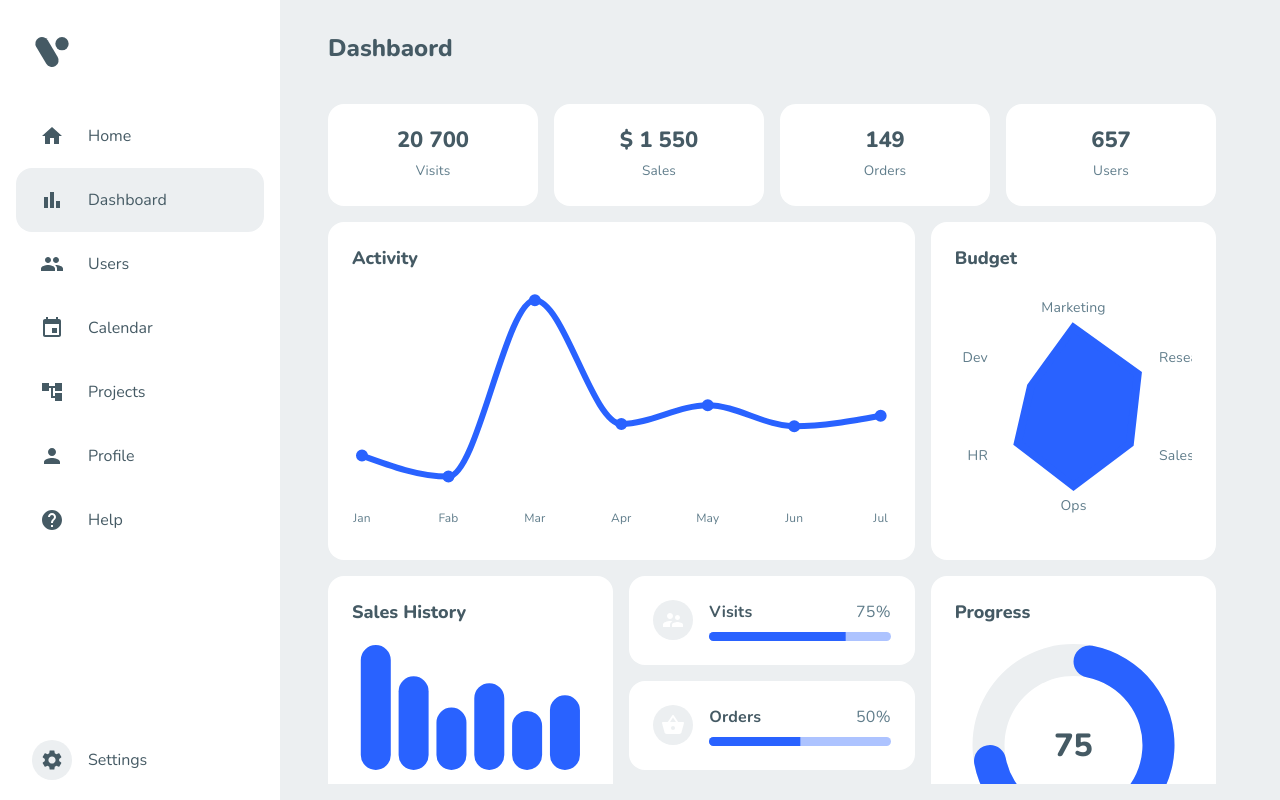
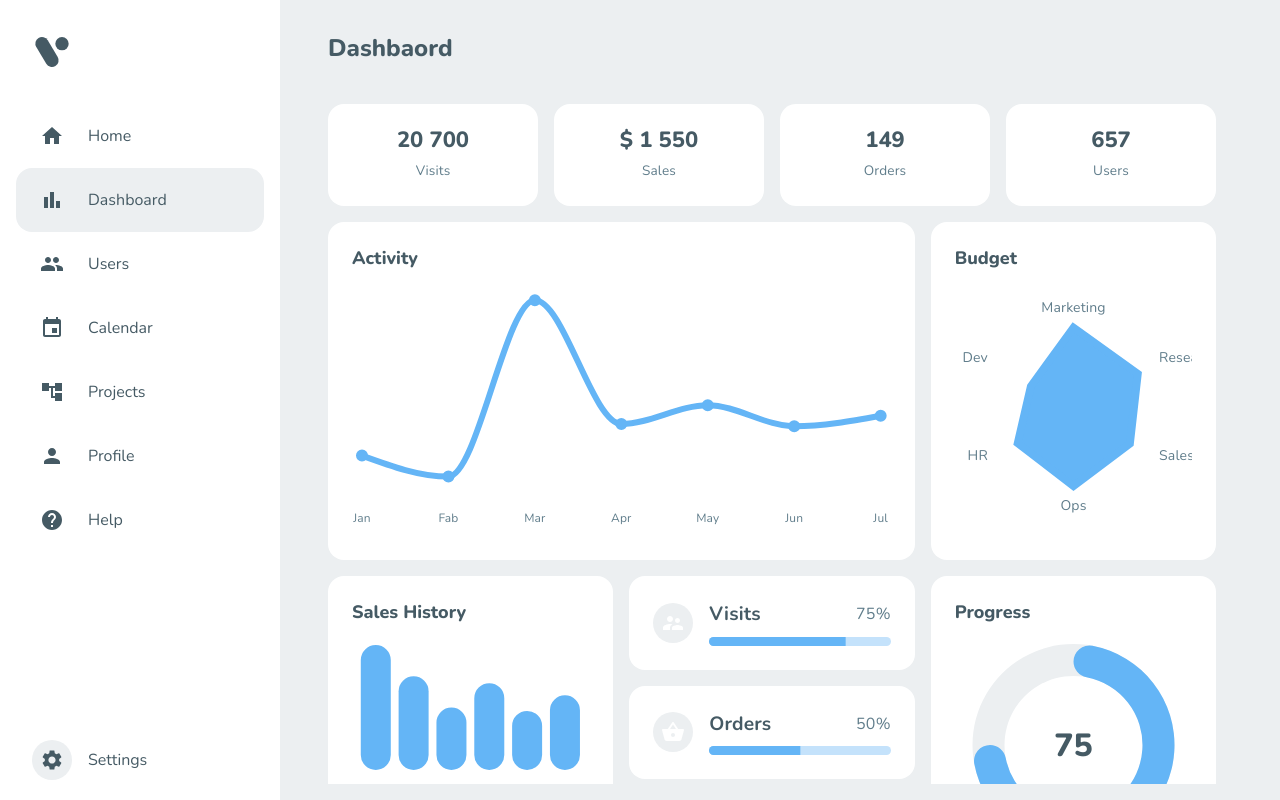
Before and after one commit to Smitt2767/MUI, a React (Create React App) app: page /dashboard in a window 1280 px wide. Built offline with nearby package versions, Linux system fonts and the light colour scheme.

Commit message:
primary color switching functionality added

```diff
--- a/public/index.html
+++ b/public/index.html
@@ -2,7 +2,7 @@
 <html lang="en">
   <head>
     <meta charset="utf-8" />
-    <!-- <link rel="icon" href="%PUBLIC_URL%/favicon.ico" /> -->
+    <link rel="icon" href="%PUBLIC_URL%/favicon.ico" />
     <meta name="viewport" content="width=device-width, initial-scale=1" />
     <meta name="theme-color" content="#000000" />
     <meta
@@ -10,7 +10,7 @@
       content="Web site created using create-react-app"
     />
 
-    <title>React App</title>
+    <title>MUI Dashboard</title>
   </head>
   <body>
     <noscript>You need to enable JavaScript to run this app.</noscript>
--- a/src/components/Drawer/SettingsDrawer.js
+++ b/src/components/Drawer/SettingsDrawer.js
@@ -1,5 +1,5 @@
 import React from "react";
-import { Drawer, IconButton, Typography } from "@mui/material";
+import { Drawer, IconButton, Radio, Typography } from "@mui/material";
 import CloseIcon from "@mui/icons-material/Close";
 
 import { useSettings } from "../../context/SettingsProvider";
@@ -15,6 +15,26 @@ const sidebarCollapsedButtons = [
   { name: "Collapsed", value: "yes" },
   { name: "Full", value: "no" },
 ];
+
+const colors = ["#64B5F6", "#7BDCB5", "#F78DA7", "#607D8B"];
+
+const ColorPiker = () => {
+  const { primaryColor, setPrimaryColor } = useSettings();
+
+  return colors.map((color) => (
+    <Radio
+      key={color}
+      checked={primaryColor === color}
+      onChange={() => setPrimaryColor(color)}
+      value="a"
+      name="radio-buttons"
+      color="primary"
+      sx={{
+        color,
+      }}
+    />
+  ));
+};
 
 const SettingsDrawer = () => {
   const {
@@ -108,6 +128,18 @@ const SettingsDrawer = () => {
             buttons={sidebarCollapsedButtons}
           />
         </Box>
+        <Box marginBottom={3}>
+          <Typography
+            variant="h6"
+            sx={{
+              fontWeight: "bold",
+            }}
+            gutterBottom
+          >
+            Primay Color
+          </Typography>
+          <ColorPiker />
+        </Box>
       </Box>
     </Drawer>
   );
--- a/src/context/SettingsProvider.js
+++ b/src/context/SettingsProvider.js
@@ -33,6 +33,7 @@ const SettingsProvider = ({ children }) => {
   const [collapsed, setCollapsed] = useState(() =>
     getCollapsedDrawerState(get)
   );
+  const [primaryColor, setPrimaryColor] = useState("#64B5F6");
 
   const [open, setOpen] = useState(false);
   const [isMainDrawerOpen, setIsMainDrawerOpen] = useState(false);
@@ -54,14 +55,18 @@ const SettingsProvider = ({ children }) => {
         collapsed,
         open,
         isMainDrawerOpen,
+        primaryColor,
         setOpen,
         setIsMainDrawerOpen,
         handleModeChange,
         hanldeCollapsedChange,
+        setPrimaryColor,
       }}
     >
       <CssBaseline />
-      <ThemeProvider theme={theme(mode)}>{children}</ThemeProvider>
+      <ThemeProvider theme={theme(mode, primaryColor)}>
+        {children}
+      </ThemeProvider>
     </SettingsContext.Provider>
   );
 };
--- a/src/pages/Dashboard/InfoProgress.js
+++ b/src/pages/Dashboard/InfoProgress.js
@@ -42,7 +42,7 @@ const InfoProgressCard = ({ name, value, Icon }) => {
               mb: "0.5rem",
             }}
           >
-            <Typography variant="span" fontWeight={700} sontSize="1.2rem">
+            <Typography variant="span" fontWeight={700} fontSize="1.2rem">
               {name}
             </Typography>
             <Typography variant="span" color="textSecondary">
--- a/src/pages/Dashboard/RecentUser.js
+++ b/src/pages/Dashboard/RecentUser.js
@@ -86,7 +86,7 @@ const RecentUser = () => {
       </Typography>
       <Grid container spacing={4}>
         {data.map((item) => (
-          <Grid item>
+          <Grid item key={item.name}>
             <RecentUserCard key={item.name} {...item} />
           </Grid>
         ))}
--- a/src/theme/index.js
+++ b/src/theme/index.js
@@ -5,9 +5,10 @@ import shape from "./shape";
 import typography from "./typography";
 import { createComponentsTheme } from "./components";
 
-const theme = (mode) => {
+const theme = (mode, primaryColor) => {
   const baseTheme = {
-    palette: mode === "dark" ? darkPalette : lightPalette,
+    palette:
+      mode === "dark" ? darkPalette(primaryColor) : lightPalette(primaryColor),
     shape,
     typography,
   };
--- a/src/theme/palette.js
+++ b/src/theme/palette.js
@@ -13,7 +13,7 @@ const palette = {
   },
 };
 
-export const darkPalette = {
+export const darkPalette = (primaryColor) => ({
   ...palette,
   contrastThreshold: 4.5,
   mode: "dark",
@@ -24,7 +24,7 @@ export const darkPalette = {
     main: "#4FC3F7",
   },
   primary: {
-    main: "#64B5F6",
+    main: primaryColor,
     contrastText: "#263238",
   },
   secondary: {
@@ -47,9 +47,9 @@ export const darkPalette = {
     selectedOpacity: 0,
     selected: palette.grey[800],
   },
-};
+});
 
-export const lightPalette = {
+export const lightPalette = (primaryColor) => ({
   ...palette,
   contrastThreshold: 3,
   mode: "light",
@@ -60,7 +60,7 @@ export const lightPalette = {
     main: "#00B0FF",
   },
   primary: {
-    main: "#2962FF",
+    main: primaryColor,
     contrastText: "#FFF",
   },
   secondary: {
@@ -86,4 +86,4 @@ export const lightPalette = {
     selectedOpacity: 0,
     selected: palette.grey[50],
   },
-};
+});
```
Also changed, not shown: 1 other file (tests, documents, lock files or other folders).
